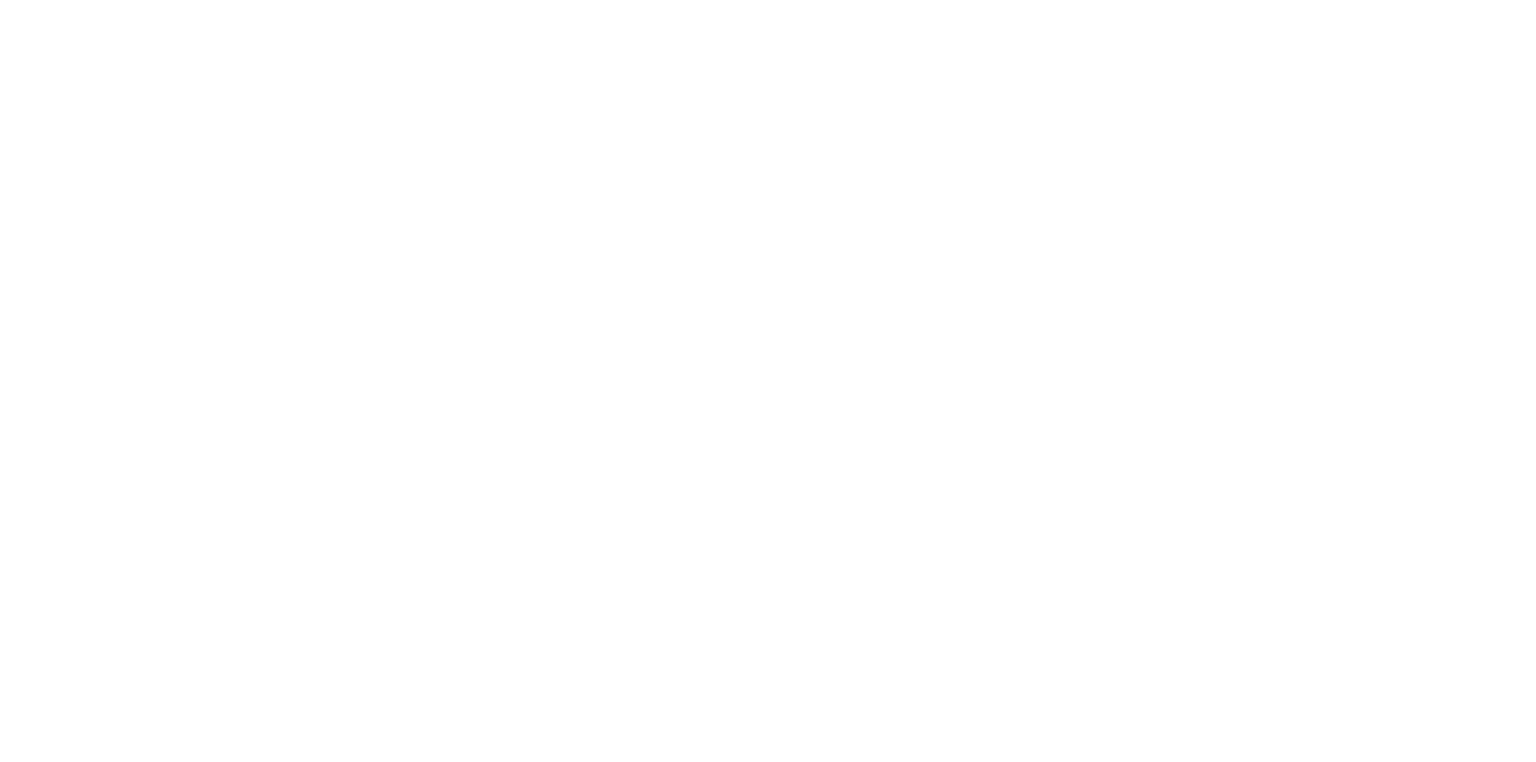
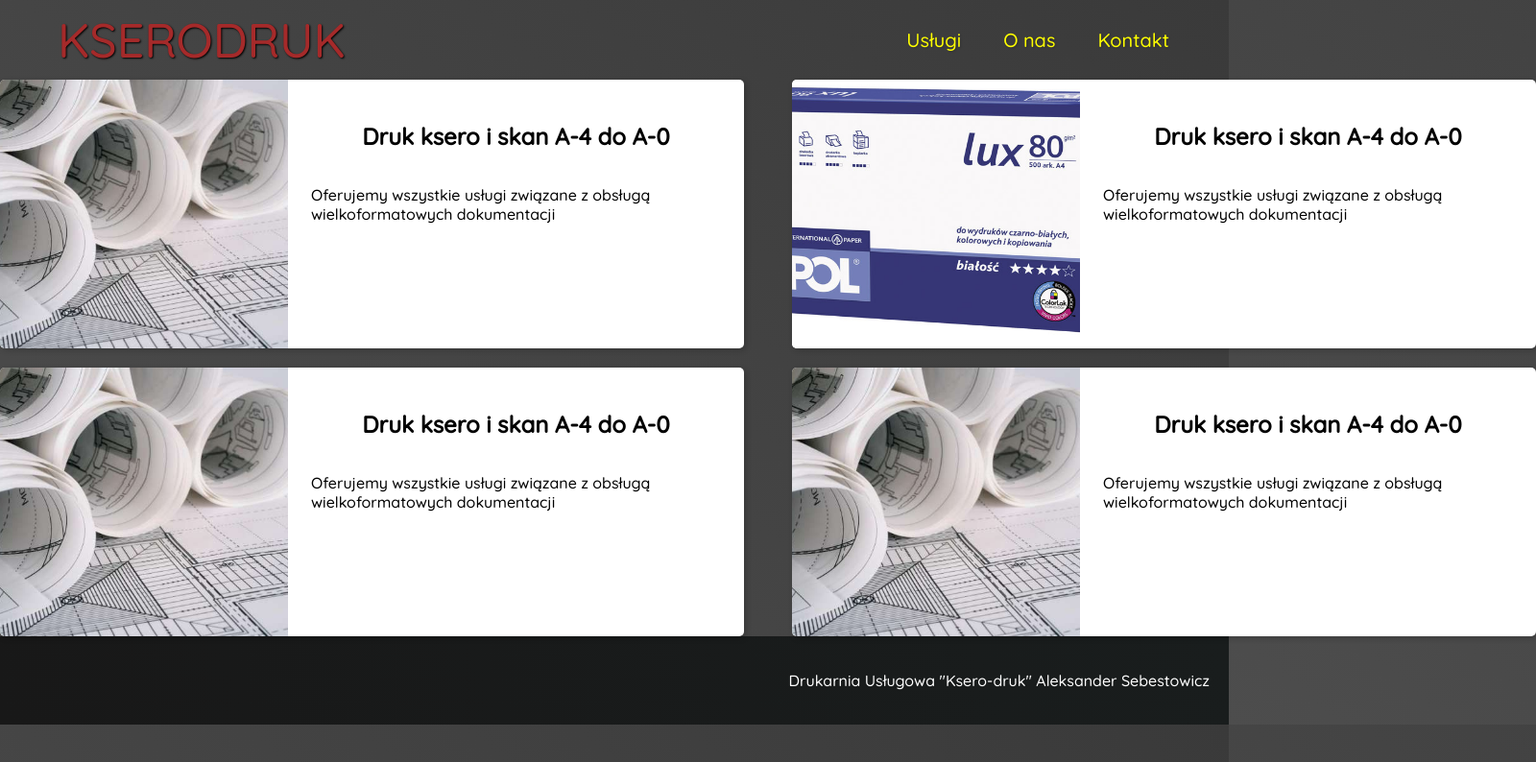
Before and after one commit to lisuss/nonrwd-site, a plain HTML site: page uslugi.html in a window 1280 px wide. Shown: the whole page at 96% size, 1600 px wide, since content can reach past the window. Drawn offline with Linux system fonts and the light colour scheme.

Commit message:
final version

```diff
--- a/shared.css
+++ b/shared.css
@@ -47,7 +47,18 @@ header a {
     border-radius: 6px;
 }
 
-header a:hover {
+header nav a:hover {
     color: green;
     background-color: yellow;
 }
+
+footer {
+    background: linear-gradient(70deg, rgb(24,24,24), rgb(25,29,29));
+    margin: 0;
+    padding: 20px;
+}
+
+footer p {
+    color: white;
+    text-align: right;
+}
--- a/styles.css
+++ b/styles.css
@@ -70,7 +70,8 @@
 }
 
 #highlights {
-    margin: 24px;
+    padding: 24px;
+    background: linear-gradient(45deg, rgba(0, 110, 255, 0.61), rgba(0, 140, 255, 0.61));
 }
 
 .modal {
--- /dev/null
+++ b/uslugi.css
@@ -0,0 +1,39 @@
+body {
+    background: linear-gradient(40deg, rgb(77,77,77), rgb(58,58,58));
+}
+
+header {
+    position: static;
+}
+
+main ul {
+    width: 1600px;
+    margin: 0 auto;
+    display: grid;
+    grid-template-columns: 1fr 1fr;
+    gap: 20px 50px;
+}
+
+main li {
+    display: flex;
+    background-color: white;
+    box-shadow: 2px 2px 6px rgba(0, 0, 0, 0.2);
+    border-radius: 5px;
+    overflow: hidden;
+}
+
+main li img {
+    width: 300px;
+    height: 280px;
+    object-fit: cover;
+}
+
+.offer-content {
+    padding: 24px;
+    display: flex;
+    flex-direction: column;
+}
+
+.offer-content h2 {
+    text-align: center;
+}
--- a/uslugi.html
+++ b/uslugi.html
@@ -0,0 +1,91 @@
+<!DOCTYPE html>
+<html lang="en">
+  <head>
+    <meta charset="UTF-8" />
+    <meta name="viewport" content="width=device-width, initial-scale=1.0" />
+    <link
+      href="https://fonts.googleapis.com/css2?family=Raleway:wght@700&family=Oleo+Script:wght@700&family=Quicksand:wght@300;500&display=swap"
+      rel="stylesheet"
+    />
+    <link rel="stylesheet" href="shared.css" />
+    <link rel="stylesheet" href="uslugi.css" />
+    <title>My goals</title>
+  </head>
+  <body>
+    <header>
+      <div id="page-logo">
+        <a href="/index.html">Kserodruk</a>
+      </div>
+      <nav>
+        <ul>
+          <li><a href="/uslugi.html"> Usługi</a></li>
+          <li><a href="/about.html">O nas</a></li>
+          <li><a href="/contact.html"> Kontakt</a></li>
+        </ul>
+      </nav>
+    </header>
+    <main>
+      <ul>
+        <li>
+          <img
+            src="/images/pictures/img2.jpg"
+            alt="Oferta usług wielkoformatowych"
+          />
+          <div class="offer-content">
+            <h2>Druk ksero i skan A-4 do A-0</h2>
+            <p>
+              Oferujemy wszystkie usługi związane z obsługą wielkoformatowych
+              dokumentacji
+            </p>
+          </div>
+        </li>
+
+        <li>
+          <img
+            src="/images/pictures/img3.jpg"
+            alt="Oferta usług wielkoformatowych"
+          />
+          <div class="offer-content">
+            <h2>Druk ksero i skan A-4 do A-0</h2>
+            <p>
+              Oferujemy wszystkie usługi związane z obsługą wielkoformatowych
+              dokumentacji
+            </p>
+          </div>
+        </li>
+
+        <li>
+          <img
+            src="/images/pictures/img2.jpg"
+            alt="Oferta usług wielkoformatowych"
+          />
+          <div class="offer-content">
+            <h2>Druk ksero i skan A-4 do A-0</h2>
+            <p>
+              Oferujemy wszystkie usługi związane z obsługą wielkoformatowych
+              dokumentacji
+            </p>
+          </div>
+        </li>
+
+        <li>
+          <img
+            src="/images/pictures/img2.jpg"
+            alt="Oferta usług wielkoformatowych"
+          />
+          <div class="offer-content">
+            <h2>Druk ksero i skan A-4 do A-0</h2>
+            <p>
+              Oferujemy wszystkie usługi związane z obsługą wielkoformatowych
+              dokumentacji
+            </p>
+          </div>
+        </li>
+
+      </ul>
+    </main>
+    <footer>
+      <p>Drukarnia Usługowa "Ksero-druk" Aleksander Sebestowicz</p>
+    </footer>
+  </body>
+</html>
```
Also changed, not shown: index.html (+4 -1 lines).
